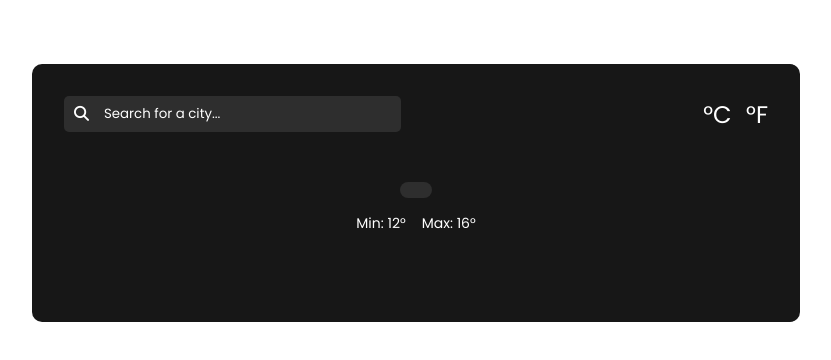
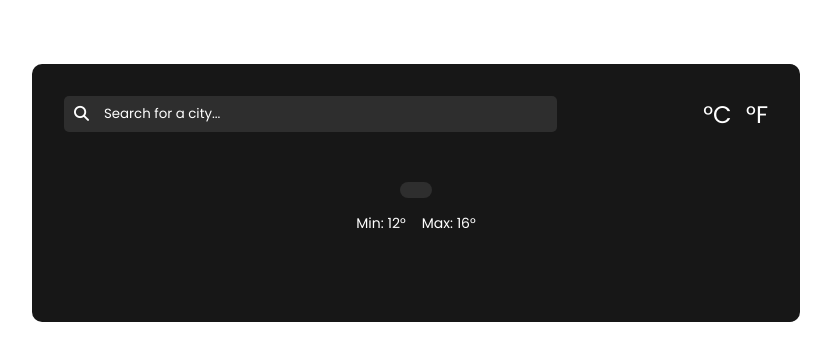
Before and after one commit to franztoledo/weather-app, a website with bundled scripts: page index.html in a window 1280 px wide. Shown: the whole page, without its empty margins (224-1055 px from the left). Built offline with nearby package versions, Linux system fonts and the light colour scheme; no server answers.

Commit message:
search style fixed

```diff
--- a/index.js
+++ b/index.js
@@ -54,6 +54,7 @@
       // change to metric
       units = "M"
       // get weather forecast
+      weather__info.innerHTML=''
       getWeather()
   }
 })
@@ -63,6 +64,7 @@
       // change to imperial
       units = "I"
       // get weather forecast
+      weather__info.innerHTML=''
       getWeather()
   }
 })
--- a/style.css
+++ b/style.css
@@ -19,7 +19,11 @@
   justify-content: space-between;
   align-items: center;
 }
+form{
+  width: 70%;
+}
 input {
+  width: 100%;
   border: none;
   background: #2e2e2e;
   outline: none;
```
